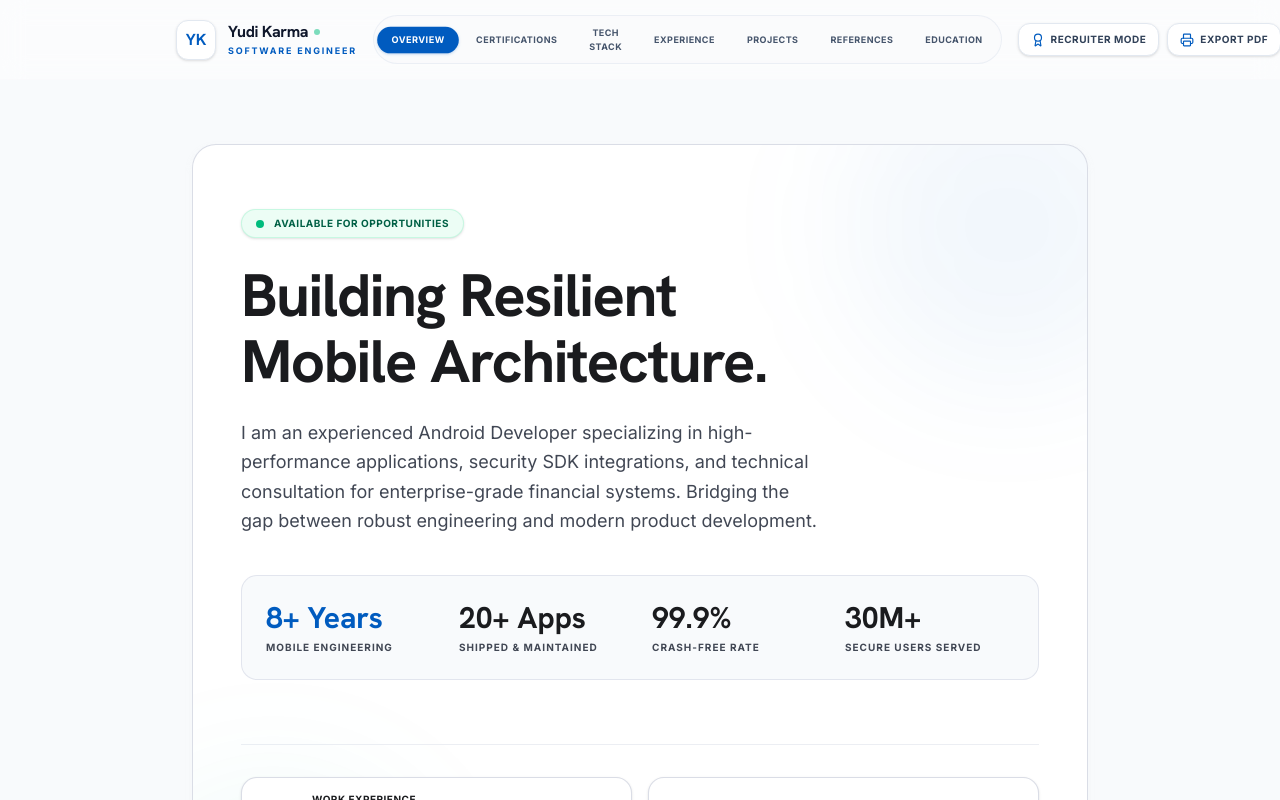
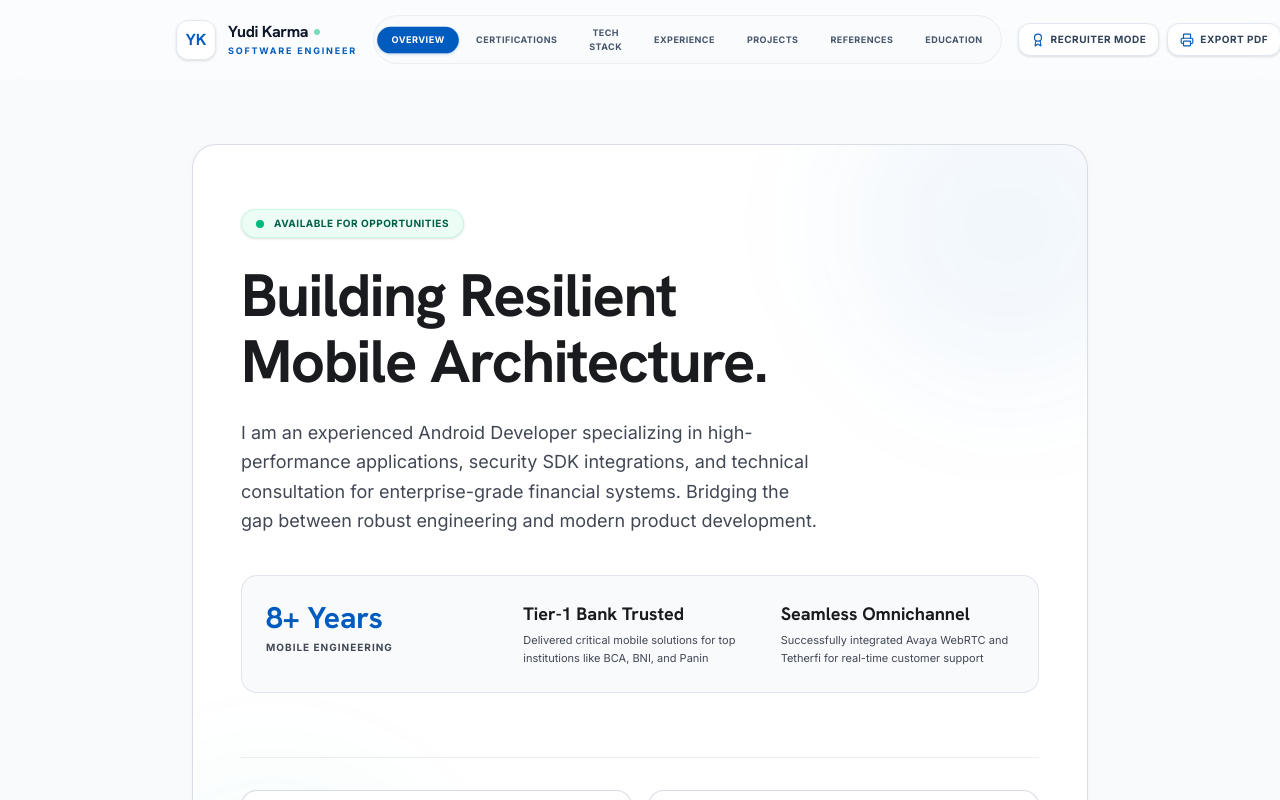
Before and after one commit to yudikarma/yudikarma_porto, a React (Vite) app: page / in a window 1280 px wide. Shown: the top 800 px of the page. Built offline with nearby package versions, Linux system fonts and the light colour scheme.

Commit message:
style: replace hero stats with banking and omnichannel key highlights

```diff
--- a/src/App.tsx
+++ b/src/App.tsx
@@ -1393,23 +1393,19 @@ export default function App() {
                 I am an experienced Android Developer specializing in high-performance applications, security SDK integrations, and technical consultation for enterprise-grade financial systems. Bridging the gap between robust engineering and modern product development.
               </p>
 
-              {/* Professional Engineering Key Metrics Grid */}
-              <div className="grid grid-cols-2 md:grid-cols-4 gap-6 mb-10 p-6 bg-slate-50 border border-outline-variant/40 rounded-2xl">
+              {/* Professional Engineering Key Highlights Grid */}
+              <div className="grid grid-cols-1 md:grid-cols-3 gap-6 mb-10 p-6 bg-slate-50 border border-outline-variant/40 rounded-2xl">
                 <div>
                   <div className="font-display text-2xl md:text-3xl font-black text-primary">8+ Years</div>
                   <div className="text-[10px] font-bold uppercase tracking-widest text-on-surface-variant mt-1">Mobile Engineering</div>
                 </div>
                 <div>
-                  <div className="font-display text-2xl md:text-3xl font-black text-on-surface">20+ Apps</div>
-                  <div className="text-[10px] font-bold uppercase tracking-widest text-on-surface-variant mt-1">Shipped & Maintained</div>
+                  <div className="font-display text-base md:text-lg font-black text-on-surface">Tier-1 Bank Trusted</div>
+                  <div className="text-[11px] text-on-surface-variant mt-1 leading-relaxed">Delivered critical mobile solutions for top institutions like BCA, BNI, and Panin</div>
                 </div>
                 <div>
-                  <div className="font-display text-2xl md:text-3xl font-black text-on-surface">99.9%</div>
-                  <div className="text-[10px] font-bold uppercase tracking-widest text-on-surface-variant mt-1">Crash-Free Rate</div>
-                </div>
-                <div>
-                  <div className="font-display text-2xl md:text-3xl font-black text-on-surface">30M+</div>
-                  <div className="text-[10px] font-bold uppercase tracking-widest text-on-surface-variant mt-1">Secure Users Served</div>
+                  <div className="font-display text-base md:text-lg font-black text-on-surface">Seamless Omnichannel</div>
+                  <div className="text-[11px] text-on-surface-variant mt-1 leading-relaxed">Successfully integrated Avaya WebRTC and Tetherfi for real-time customer support</div>
                 </div>
               </div>
 
```
